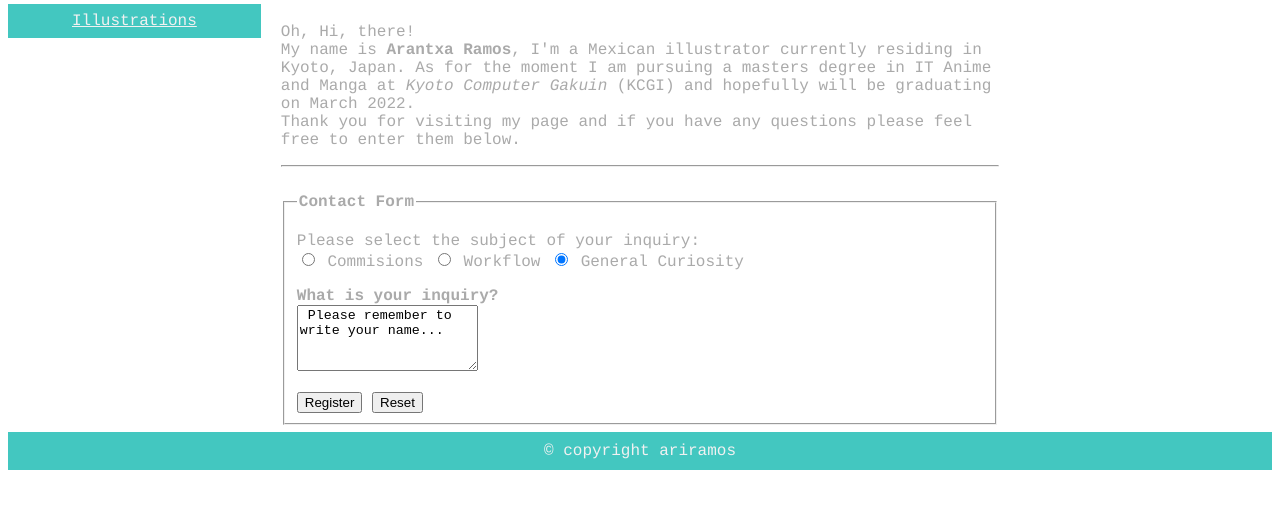
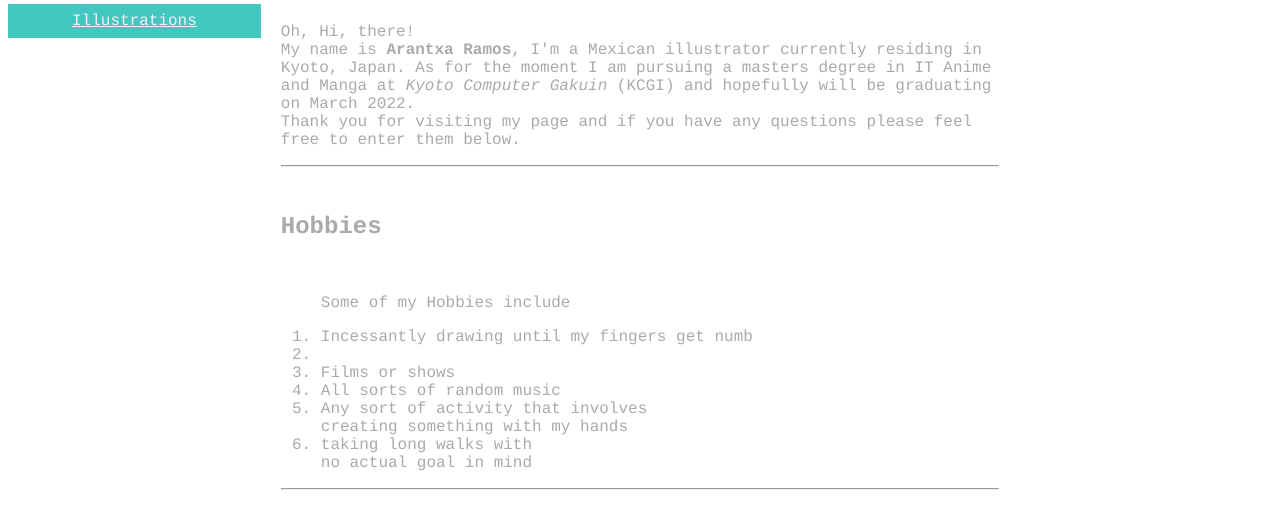
Before and after one commit to AriRamosH/Biography, a plain HTML site: page index.html in a window 1280 px wide. Shown: the part 257-770 px from the top of the page. Drawn offline with Linux system fonts and the light colour scheme.

Commit message:
Update index.html

```diff
--- a/index.html
+++ b/index.html
@@ -83,6 +83,17 @@
     </p>
       <hr>
       <br/>
+      <h2>Hobbies</h2><br/>
+      <ol type = "1">
+          <p>Some of my Hobbies include</p>
+          <li>Incessantly drawing until my fingers get numb<li/>
+          <li>Films or shows</li>
+          <li>All sorts of random music</li>
+          <li>Any sort of activity that involves<br/>creating something with my hands</li>
+          <li>taking long walks with<br/> no actual goal in mind</li>
+      </ol>
+      <hr>
+      <br/>
       <form>
           <fieldset>
               <legend><b>Contact Form</b></legend>
```
